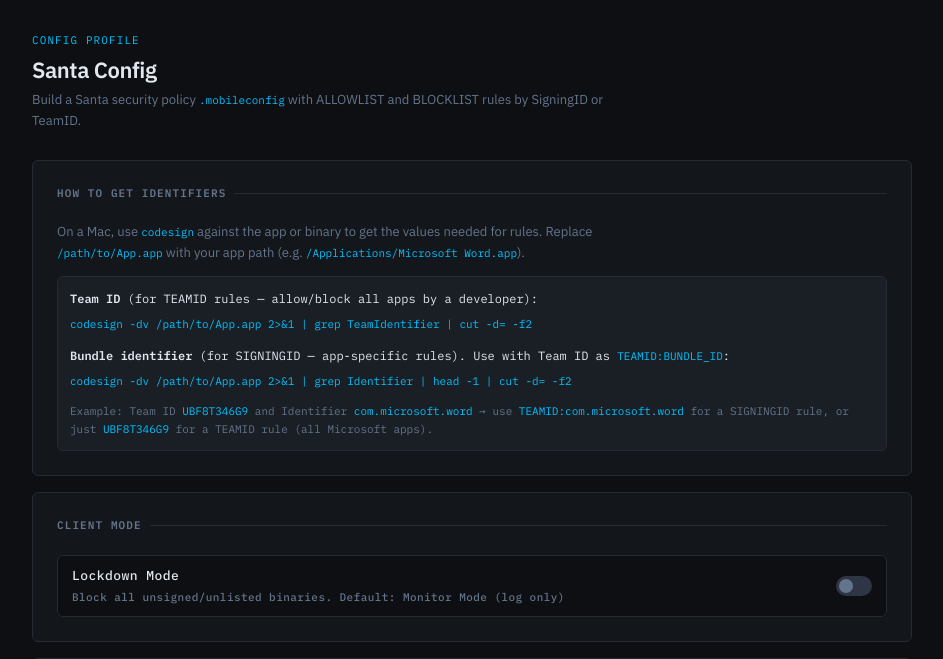
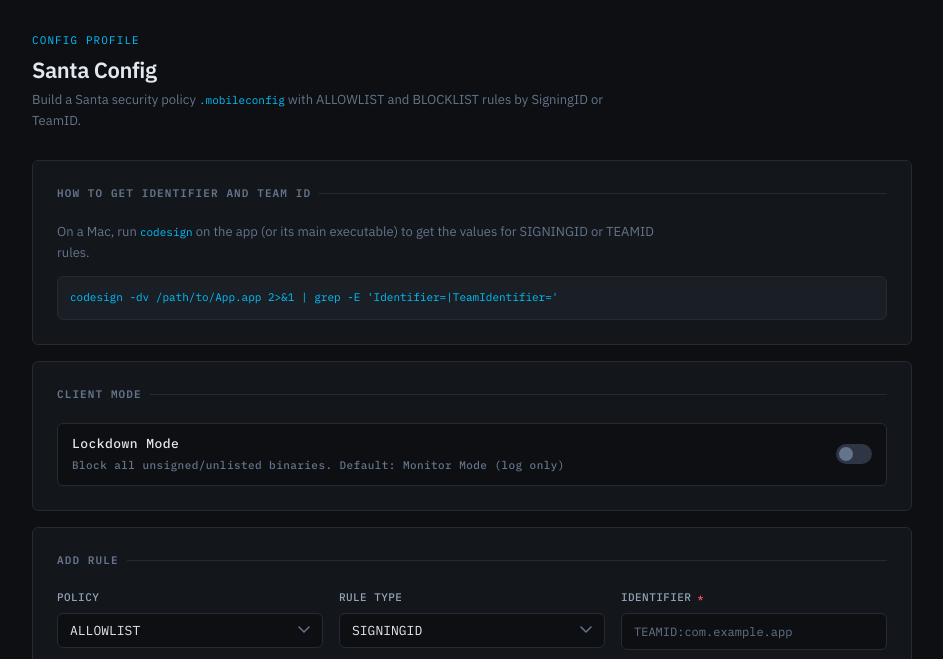
Before and after one commit to arilewis93/online-macadmin-toolbox, a Flask app: page /santa in a window 1280 px wide. Shown: the part 56-715 px from the top of the page, without its empty margins (8-951 px from the left). Run offline with Flask 3, Linux system fonts and the light colour scheme; the visitor is signed in with stand-in values (Sample User, id 1); some libraries are stand-ins or nearby versions.

Commit message:
Update Santa tool documentation and workspace configuration
- Revised the Santa tool HTML template to clarify instructions for obtaining Identifier and Team ID.
- Streamlined code examples for better readability and usability.
- Updated workspace configuration to track changes in additional project files.

```diff
--- a/app/templates/tools/santa.html
+++ b/app/templates/tools/santa.html
@@ -25,14 +25,10 @@
       </div>
 
       <div class="card">
-        <div class="card-title">How to get identifiers</div>
-        <p class="section-desc" style="margin-bottom:12px;">On a Mac, use <code>codesign</code> against the app or binary to get the values needed for rules. Replace <code>/path/to/App.app</code> with your app path (e.g. <code>/Applications/Microsoft Word.app</code>).</p>
+        <div class="card-title">How to get Identifier and Team ID</div>
+        <p class="section-desc" style="margin-bottom:12px;">On a Mac, run <code>codesign</code> on the app (or its main executable) to get the values for SIGNINGID or TEAMID rules.</p>
         <div style="font-family:var(--mono);font-size:12px;background:var(--surface2);border:1px solid var(--border);border-radius:var(--radius);padding:12px;overflow-x:auto;">
-          <div style="margin-bottom:8px;"><strong>Team ID</strong> (for TEAMID rules — allow/block all apps by a developer):</div>
-          <code style="display:block;margin-bottom:12px;word-break:break-all;">codesign -dv /path/to/App.app 2>&1 | grep TeamIdentifier | cut -d= -f2</code>
-          <div style="margin-bottom:8px;"><strong>Bundle identifier</strong> (for SIGNINGID — app-specific rules). Use with Team ID as <code>TEAMID:BUNDLE_ID</code>:</div>
-          <code style="display:block;margin-bottom:8px;word-break:break-all;">codesign -dv /path/to/App.app 2>&1 | grep Identifier | head -1 | cut -d= -f2</code>
-          <div style="margin-top:12px;font-size:11px;color:var(--text-muted);">Example: Team ID <code>UBF8T346G9</code> and Identifier <code>com.microsoft.word</code> → use <code>TEAMID:com.microsoft.word</code> for a SIGNINGID rule, or just <code>UBF8T346G9</code> for a TEAMID rule (all Microsoft apps).</div>
+          <code style="display:block;word-break:break-all;">codesign -dv /path/to/App.app 2>&1 | grep -E 'Identifier=|TeamIdentifier='</code>
         </div>
       </div>
 
```
